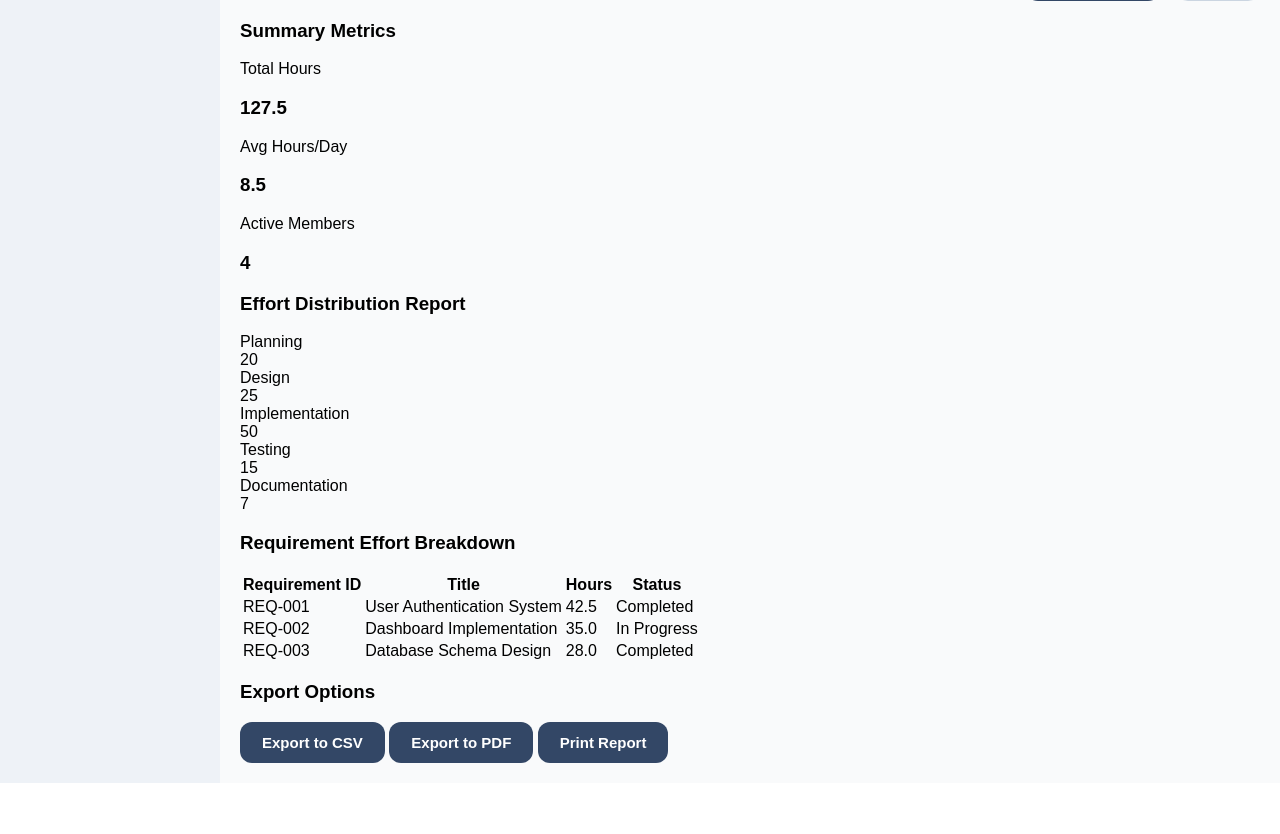
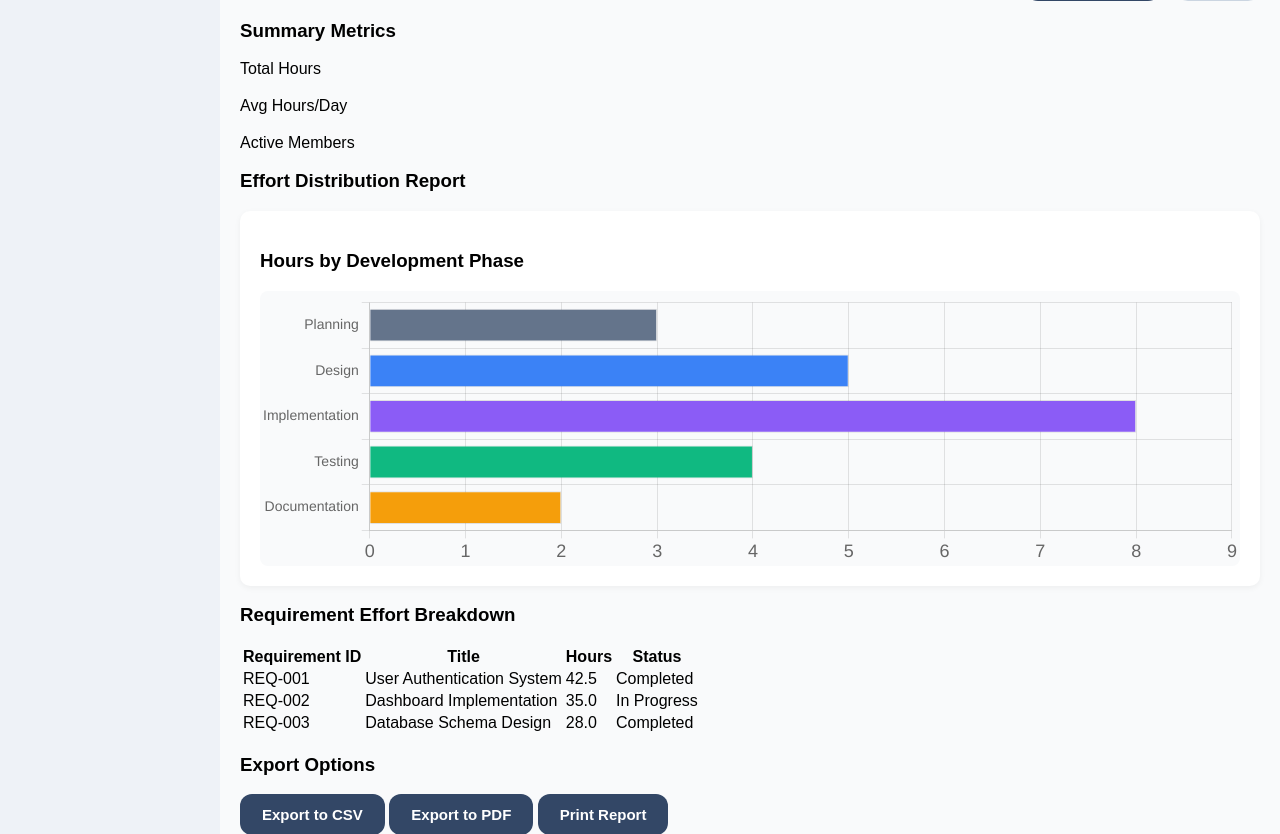
Before and after one commit to TSchaefSE/Management_QuickPlan, a Flask app: page /reports in a window 1280 px wide. Shown: the part 621-1455 px from the top of the page. Before the commit the page ends 1404 px from the top, so only its background shows below. Run offline with Flask 3, Linux system fonts and the light colour scheme.

Commit message:
Updated reports.html to include similar barchart from dashboard

```diff
--- a/app/routes.py
+++ b/app/routes.py
@@ -192,6 +192,7 @@ def reports():
     phase = request.args.get("phase")
     member = request.args.get("member")
     requirement = request.args.get("requirement")
+    hours_by_phase = calculate_hours_by_phase()
 
     print("Reports filters:")
     print("Start Date:", start_date)
@@ -203,11 +204,7 @@ def reports():
     return render_template(
         "reports/reports.html",
         active_page="reports",
-        summary={
-            "total_hours": 127.5,
-            "avg_hours_per_day": 8.5,
-            "active_members": 4
-        },
+        summary={...},
         breakdown=[],
-        chart_data=[]
+        hours_by_phase=hours_by_phase
     )
--- a/app/templates/reports/reports.html
+++ b/app/templates/reports/reports.html
@@ -85,44 +85,10 @@
 
   <h3>Effort Distribution Report</h3>
 
-  <div class="chart-card">
-    <div class="chart-placeholder">
-
-      <div class="chart-row">
-        <span class="chart-label">Planning</span>
-        <div class="chart-bar-wrapper">
-          <div class="chart-bar planning" style="width: 40%;">20</div>
-        </div>
-      </div>
-
-      <div class="chart-row">
-        <span class="chart-label">Design</span>
-        <div class="chart-bar-wrapper">
-          <div class="chart-bar design" style="width: 50%;">25</div>
-        </div>
-      </div>
-
-      <div class="chart-row">
-        <span class="chart-label">Implementation</span>
-        <div class="chart-bar-wrapper">
-          <div class="chart-bar implementation" style="width: 100%;">50</div>
-        </div>
-      </div>
-
-      <div class="chart-row">
-        <span class="chart-label">Testing</span>
-        <div class="chart-bar-wrapper">
-          <div class="chart-bar testing" style="width: 30%;">15</div>
-        </div>
-      </div>
-
-      <div class="chart-row">
-        <span class="chart-label">Documentation</span>
-        <div class="chart-bar-wrapper">
-          <div class="chart-bar documentation" style="width: 14%;">7</div>
-        </div>
-      </div>
-
+  <div class="panel chart-panel">
+    <h3>Hours by Development Phase</h3>
+    <div class="chart-body">
+      <canvas id="phaseChart"></canvas>
     </div>
   </div>
 
@@ -181,3 +147,12 @@
 
 </div>
 {% endblock %}
+
+{% block scripts %}
+<script src="https://cdn.jsdelivr.net/npm/chart.js"></script>
+
+<script>
+    const hoursByPhase = {{ hours_by_phase | tojson }};
+</script>
+<script src="{{ url_for('static', filename='js/dashboard.js') }}"></script> <!-- REUSES DASHBOARD MAY NEED TO CHANGE -->
+{% endblock %}
```
